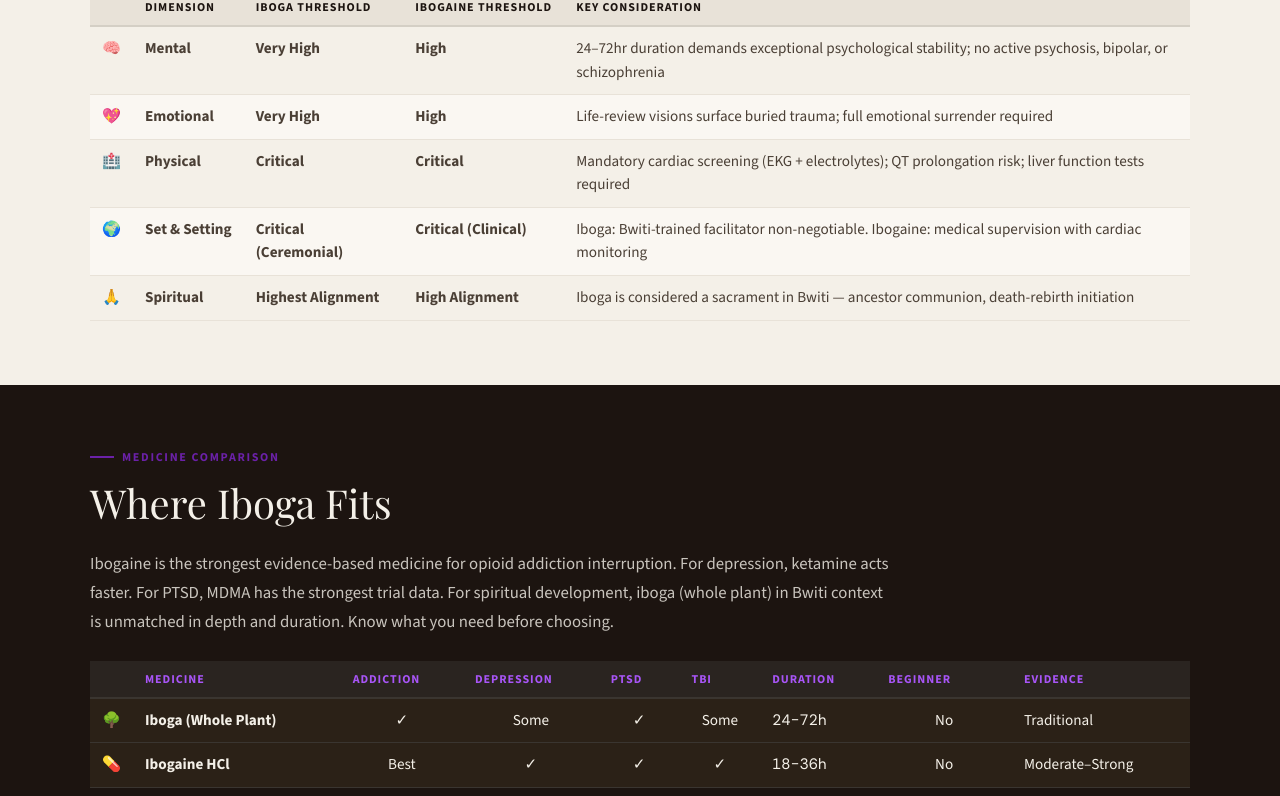
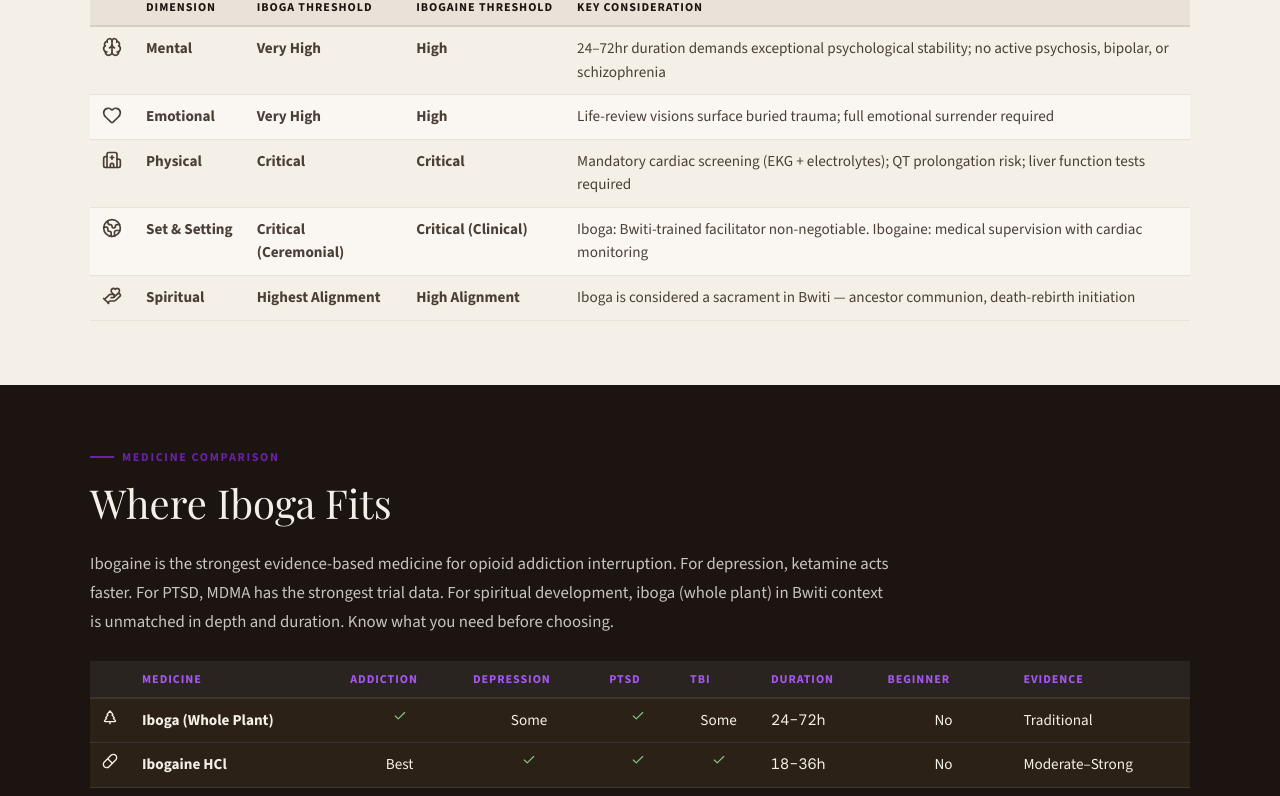
Before and after one commit to RRTONY/tonygreenberg-website, a Next.js app: page /iboga-ibogaine in a window 1280 px wide. Shown: the part 7880-8676 px from the top of the page. Built offline with nearby package versions, Linux system fonts and the light colour scheme; no server answers; a web font is replaced by a local one.

Commit message:
Checkpoint: Iboga deep-dive interface policy repair: converted active dimension and medicine icon data to typed Lucide components, rendered availability checks semantically, added focused regression coverage, and completed desktop/mobile visual validation.

```diff
--- a/src/app/iboga-ibogaine/page.tsx
+++ b/src/app/iboga-ibogaine/page.tsx
@@ -2,7 +2,7 @@ import { BackIcon, ForwardIcon } from "@/components/ui/inline-icons";
 import type { Metadata } from "next";
 import Image from "next/image";
 import Link from "next/link";
-import { AlertTriangle, TreeDeciduous, Pill, Star } from "lucide-react";
+import { AlertTriangle, Check, TreeDeciduous, Pill, Star } from "lucide-react";
 import {
   IBOGA_IMAGES,
   IBOGAINE_PHARMACOLOGY,
@@ -14,6 +14,7 @@ import {
   IBOGA_MEDICINE_SELECTOR,
   IBOGA_SOURCES,
   IBOGA_DISCLAIMER,
+  type MedicineStatus,
 } from "@/lib/content/pri-iboga-module";
 import { PriSection, PriEyebrow } from "@/components/pri/pri-section";
 import { IbogaPharmaTable } from "@/components/pri/iboga-pharma-table";
@@ -52,6 +53,14 @@ const thDarkClass =
   "border-b-2 border-[#3A3530] bg-[#2A2420] px-3 py-2.5 text-left text-xs font-extrabold tracking-[0.08em] whitespace-nowrap text-pri-purple-light uppercase";
 const tdDarkClass =
   "border-b border-[#3A3530] px-3 py-2.5 align-top text-[.95rem] leading-[1.55] text-pri-cream";
+
+function MedicineStatusValue({ value }: { value: MedicineStatus }) {
+  return value === true ? (
+    <Check aria-label="Yes" className="mx-auto size-3.5 text-[#81C784]" />
+  ) : (
+    value
+  );
+}
 
 const UPDATED_RESEARCH = [
   {
@@ -701,9 +710,14 @@ export default function IbogaIbogainePage() {
               </tr>
             </thead>
             <tbody>
-              {IBOGA_DIM_SCORES.map((r, i) => (
+              {IBOGA_DIM_SCORES.map((r, i) => {
+                const Icon = r.icon;
+
+                return (
                   <tr key={r.dimension} className={i % 2 ? "bg-pri-parchment" : ""}>
-                  <td className={`${tdClass} w-10 text-center text-2xl`}>{r.icon}</td>
+                    <td className={`${tdClass} w-10 text-center`}>
+                      <Icon aria-hidden="true" className="mx-auto size-5" />
+                    </td>
                     <td className={`${tdClass} font-bold whitespace-nowrap`}>{r.dimension}</td>
                     <td
                       className={`${tdClass} font-bold ${r.ibogaThreshold.includes("Critical") ? "text-[#581C87]" : "text-[#8B6914]"}`}
@@ -717,7 +731,8 @@ export default function IbogaIbogainePage() {
                     </td>
                     <td className={tdClass}>{r.keyNote}</td>
                   </tr>
-              ))}
+                );
+              })}
             </tbody>
           </table>
         </div>
@@ -753,21 +768,32 @@ export default function IbogaIbogainePage() {
             <tbody>
               {IBOGA_MEDICINE_SELECTOR.map((r, i) => {
                 const isIboga = r.medicine.includes("Iboga");
+                const Icon = r.icon;
                 return (
                   <tr
                     key={r.medicine}
                     className={isIboga ? "bg-[#D4B96A]/8" : i % 2 ? "bg-white/3" : ""}
                   >
-                    <td className={`${tdDarkClass} w-9 text-center text-xl`}>{r.icon}</td>
+                    <td className={`${tdDarkClass} w-9 text-center`}>
+                      <Icon aria-hidden="true" className="mx-auto size-4" />
+                    </td>
                     <td
                       className={`${tdDarkClass} whitespace-nowrap ${isIboga ? "font-extrabold" : "font-semibold"}`}
                     >
                       {r.medicine}
                     </td>
-                    <td className={`${tdDarkClass} text-center`}>{r.addiction}</td>
-                    <td className={`${tdDarkClass} text-center`}>{r.depression}</td>
-                    <td className={`${tdDarkClass} text-center`}>{r.ptsd}</td>
-                    <td className={`${tdDarkClass} text-center`}>{r.tbi}</td>
+                    <td className={`${tdDarkClass} text-center`}>
+                      <MedicineStatusValue value={r.addiction} />
+                    </td>
+                    <td className={`${tdDarkClass} text-center`}>
+                      <MedicineStatusValue value={r.depression} />
+                    </td>
+                    <td className={`${tdDarkClass} text-center`}>
+                      <MedicineStatusValue value={r.ptsd} />
+                    </td>
+                    <td className={`${tdDarkClass} text-center`}>
+                      <MedicineStatusValue value={r.tbi} />
+                    </td>
                     <td className={`${tdDarkClass} font-mono whitespace-nowrap`}>{r.duration}</td>
                     <td className={`${tdDarkClass} text-center`}>{r.beginner}</td>
                     <td className={tdDarkClass}>{r.evidence}</td>
--- a/src/lib/content/pri-iboga-module.ts
+++ b/src/lib/content/pri-iboga-module.ts
@@ -3,6 +3,22 @@
  * All structured data for the Iboga/Ibogaine comparison deep dive.
  * Mirrors the mescaline-module pattern.
  */
+
+import type { LucideIcon } from "lucide-react";
+import {
+  Brain,
+  Flower2,
+  Globe2,
+  HandHeart,
+  Heart,
+  HeartPulse,
+  Hospital,
+  Leaf,
+  Pill,
+  Sprout,
+  Syringe,
+  TreePine,
+} from "lucide-react";
 
 /* ── Images ── */
 export const IBOGA_IMAGES = {
@@ -423,7 +439,7 @@ export const IBOGA_SUPPLEMENT_STACKS: SupplementPhase[] = [
 
 /* ── PRI Dimension Scores (iboga/ibogaine-specific) ── */
 export interface DimScoreRow {
-  icon: string;
+  icon: LucideIcon;
   dimension: string;
   ibogaThreshold: string;
   ibogaineThreshold: string;
@@ -431,7 +447,7 @@ export interface DimScoreRow {
 }
 export const IBOGA_DIM_SCORES: DimScoreRow[] = [
   {
-    icon: "🧠",
+    icon: Brain,
     dimension: "Mental",
     ibogaThreshold: "Very High",
     ibogaineThreshold: "High",
@@ -439,14 +455,14 @@ export const IBOGA_DIM_SCORES: DimScoreRow[] = [
       "24–72hr duration demands exceptional psychological stability; no active psychosis, bipolar, or schizophrenia",
   },
   {
-    icon: "💖",
+    icon: Heart,
     dimension: "Emotional",
     ibogaThreshold: "Very High",
     ibogaineThreshold: "High",
     keyNote: "Life-review visions surface buried trauma; full emotional surrender required",
   },
   {
-    icon: "🏥",
+    icon: Hospital,
     dimension: "Physical",
     ibogaThreshold: "Critical",
     ibogaineThreshold: "Critical",
@@ -454,7 +470,7 @@ export const IBOGA_DIM_SCORES: DimScoreRow[] = [
       "Mandatory cardiac screening (EKG + electrolytes); QT prolongation risk; liver function tests required",
   },
   {
-    icon: "🌍",
+    icon: Globe2,
     dimension: "Set & Setting",
     ibogaThreshold: "Critical (Ceremonial)",
     ibogaineThreshold: "Critical (Clinical)",
@@ -462,7 +478,7 @@ export const IBOGA_DIM_SCORES: DimScoreRow[] = [
       "Iboga: Bwiti-trained facilitator non-negotiable. Ibogaine: medical supervision with cardiac monitoring",
   },
   {
-    icon: "🙏",
+    icon: HandHeart,
     dimension: "Spiritual",
     ibogaThreshold: "Highest Alignment",
     ibogaineThreshold: "High Alignment",
@@ -472,53 +488,55 @@ export const IBOGA_DIM_SCORES: DimScoreRow[] = [
 ];
 
 /* ── Medicine Selector (Iboga context) ── */
+export type MedicineStatus = "Some" | "Best" | "Fastest" | "—" | true;
+
 export interface MedicineSelectorRow {
-  icon: string;
+  icon: LucideIcon;
   medicine: string;
-  addiction: string;
-  depression: string;
-  ptsd: string;
-  tbi: string;
+  addiction: MedicineStatus;
+  depression: MedicineStatus;
+  ptsd: MedicineStatus;
+  tbi: MedicineStatus;
   duration: string;
   beginner: string;
   evidence: string;
 }
 export const IBOGA_MEDICINE_SELECTOR: MedicineSelectorRow[] = [
   {
-    icon: "🌳",
+    icon: TreePine,
     medicine: "Iboga (Whole Plant)",
-    addiction: "✓",
+    addiction: true,
     depression: "Some",
-    ptsd: "✓",
+    ptsd: true,
     tbi: "Some",
     duration: "24–72h",
     beginner: "No",
     evidence: "Traditional",
   },
   {
-    icon: "💊",
+    icon: Pill,
     medicine: "Ibogaine HCl",
     addiction: "Best",
-    depression: "✓",
-    ptsd: "✓",
-    tbi: "✓",
+    depression: true,
+    ptsd: true,
+    tbi: true,
     duration: "18–36h",
     beginner: "No",
     evidence: "Moderate–Strong",
   },
   {
-    icon: "🍄",
+    icon: Flower2,
     medicine: "Psilocybin",
-    addiction: "✓",
-    depression: "✓",
-    ptsd: "✓",
+    addiction: true,
+    depression: true,
+    ptsd: true,
     tbi: "Some",
     duration: "4–6h",
     beginner: "Yes",
     evidence: "Strong",
   },
   {
-    icon: "💗",
+    icon: HeartPulse,
     medicine: "MDMA",
     addiction: "Some",
     depression: "Some",
@@ -529,7 +547,7 @@ export const IBOGA_MEDICINE_SELECTOR: MedicineSelectorRow[] = [
     evidence: "Strong",
   },
   {
-    icon: "💉",
+    icon: Syringe,
     medicine: "Ketamine",
     addiction: "Some",
     depression: "Fastest",
@@ -540,22 +558,22 @@ export const IBOGA_MEDICINE_SELECTOR: MedicineSelectorRow[] = [
     evidence: "Strong/FDA",
   },
   {
-    icon: "🌿",
+    icon: Sprout,
     medicine: "Ayahuasca",
-    addiction: "✓",
-    depression: "✓",
-    ptsd: "✓",
+    addiction: true,
+    depression: true,
+    ptsd: true,
     tbi: "—",
     duration: "4–8h",
     beginner: "No",
     evidence: "Moderate",
   },
   {
-    icon: "🌵",
+    icon: Leaf,
     medicine: "Mescaline/Peyote",
-    addiction: "✓",
-    depression: "✓",
-    ptsd: "✓",
+    addiction: true,
+    depression: true,
+    ptsd: true,
     tbi: "—",
     duration: "8–12h",
     beginner: "Moderate",
```
Also changed, not shown: 2 other files (tests, documents, lock files or other folders). Lines whose indentation alone changed are shown as unchanged.
